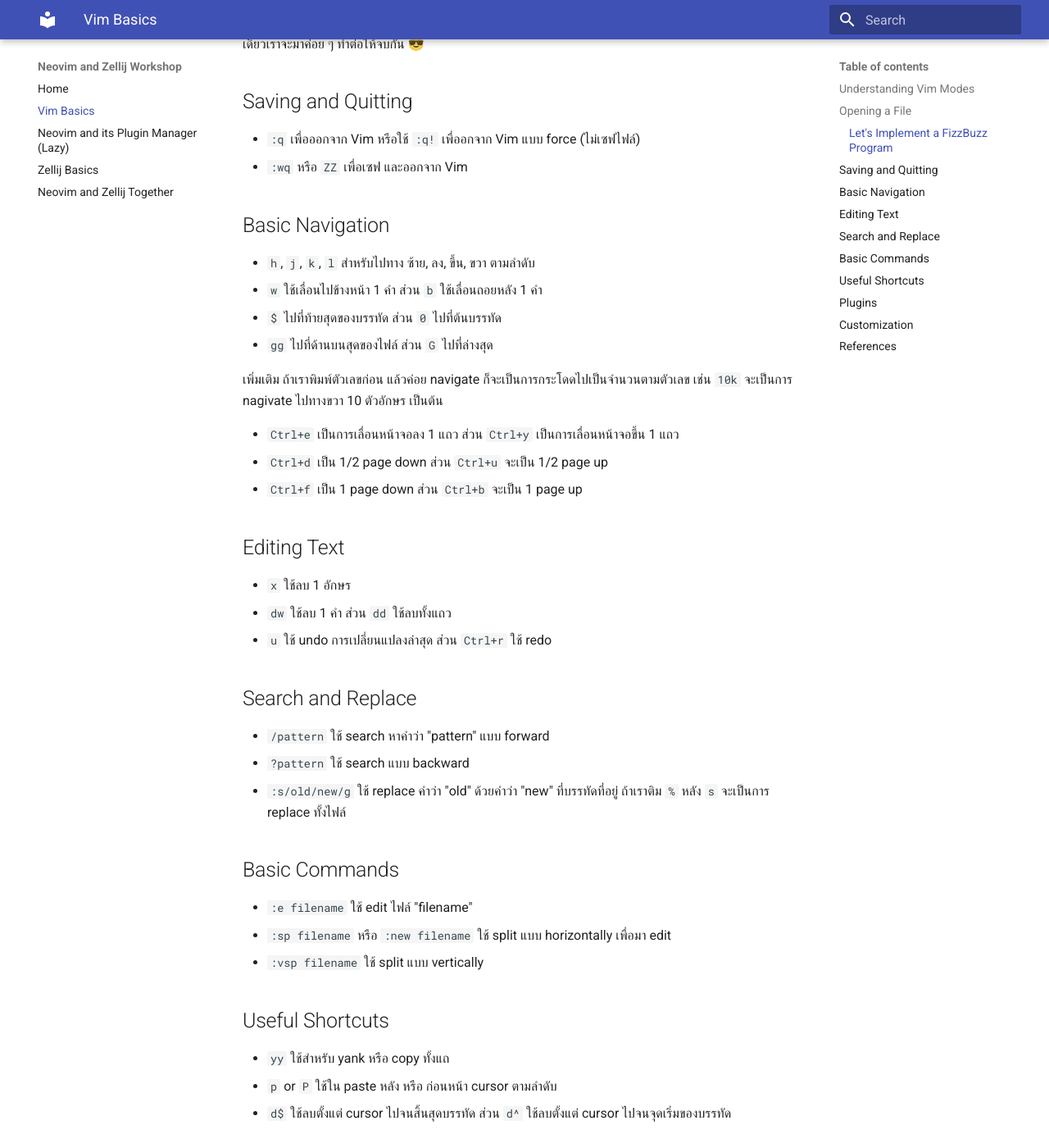
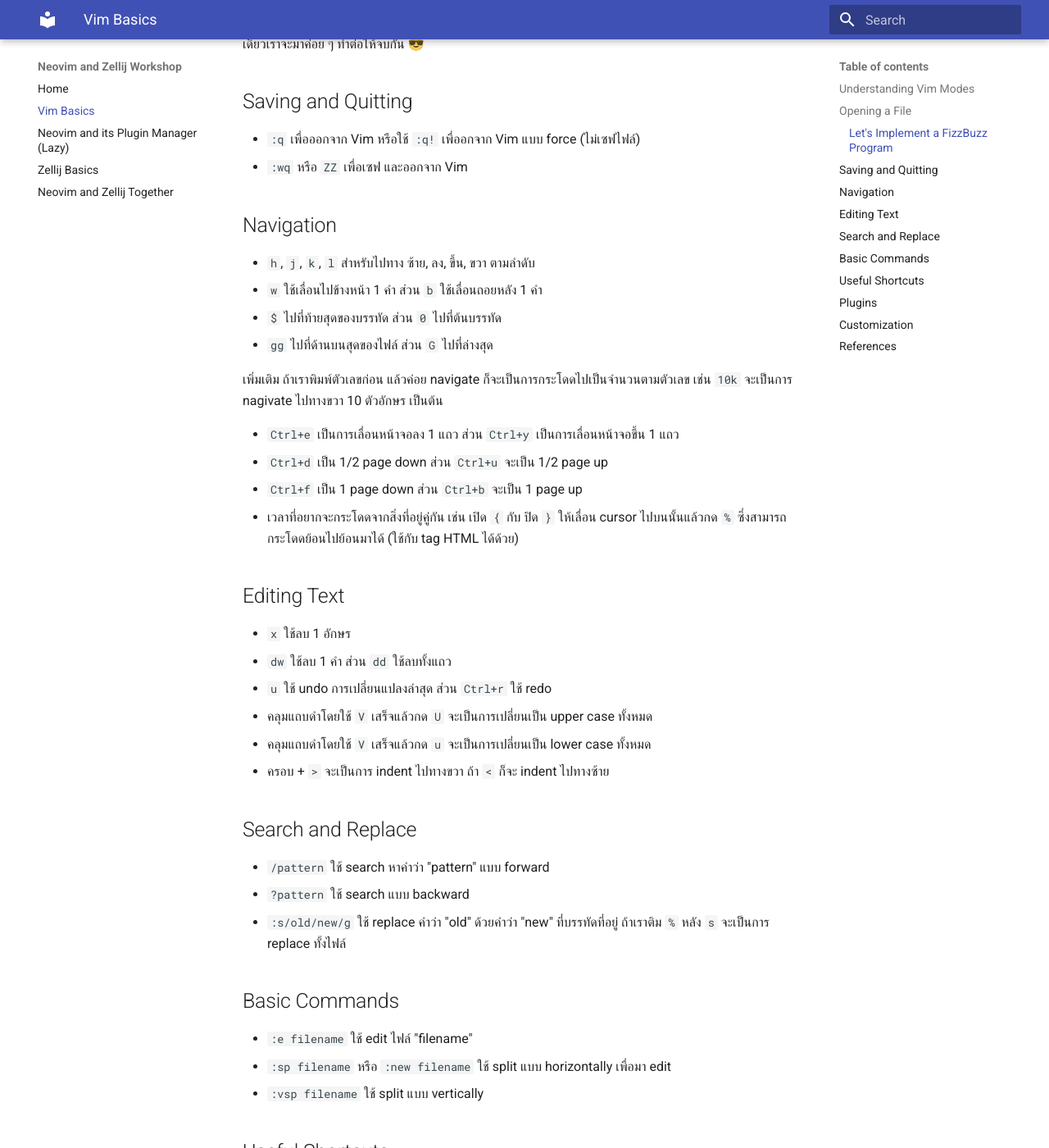
Before and after one commit to zkan/neovim-zellij-workshop, an MkDocs documentation site: the page built from docs/vim-basics.md, in a window 1280 px wide and 1400 px high, scrolled down 1709 px. Shown: the whole window at 82% size. Built offline with MkDocs 1.6.1 and Material for MkDocs 9.7.7, drawn with Linux system fonts in a browser that asks for light colours; comment, search, counter and statistics services are not loaded.

Commit message:
Use % to jump and say more about upper/lower case + indentation

```diff
--- a/docs/vim-basics.md
+++ b/docs/vim-basics.md
@@ -83,7 +83,7 @@
 * `:q` เพื่อออกจาก Vim หรือใช้ `:q!` เพื่ออกจาก Vim แบบ force (ไม่เซฟไฟล์)
 * `:wq` หรือ `ZZ` เพื่อเซฟ และออกจาก Vim
 
-## Basic Navigation
+## Navigation
 
 * `h`, `j`, `k`, `l` สำหรับไปทาง ซ้าย, ลง, ขึ้น, ขวา ตามลำดับ
 * `w` ใช้เลื่อนไปข้างหน้า 1 คำ ส่วน `b` ใช้เลื่อนถอยหลัง 1 คำ
@@ -96,12 +96,16 @@
 * `Ctrl+e` เป็นการเลื่อนหน้าจอลง 1 แถว ส่วน `Ctrl+y` เป็นการเลื่อนหน้าจอขึ้น 1 แถว
 * `Ctrl+d` เป็น 1/2 page down ส่วน `Ctrl+u` จะเป็น 1/2 page up
 * `Ctrl+f` เป็น 1 page down ส่วน `Ctrl+b` จะเป็น 1 page up
+* เวลาที่อยากจะกระโดดจากสิ่งที่อยู่คู่กัน เช่น เปิด `{` กับ ปิด `}` ให้เลื่อน cursor ไปบนนั้นแล้วกด `%` ซึ่งสามารถกระโดดย้อนไปย้อนมาได้ (ใช้กับ tag HTML ได้ด้วย)
 
 ## Editing Text
 
 * `x` ใช้ลบ 1 อักษร
 * `dw` ใช้ลบ 1 คำ ส่วน `dd` ใช้ลบทั้งแถว
 * `u` ใช้ undo การเปลี่ยนแปลงล่าสุด ส่วน `Ctrl+r` ใช้ redo
+* คลุมแถบดำโดยใช้ `V` เสร็จแล้วกด `U` จะเป็นการเปลี่ยนเป็น upper case ทั้งหมด
+* คลุมแถบดำโดยใช้ `V` เสร็จแล้วกด `u` จะเป็นการเปลี่ยนเป็น lower case ทั้งหมด
+* ครอบ + `>` จะเป็นการ indent ไปทางขวา ถ้า `<` ก็จะ indent ไปทางซ้าย
 
 ## Search and Replace
 
```
